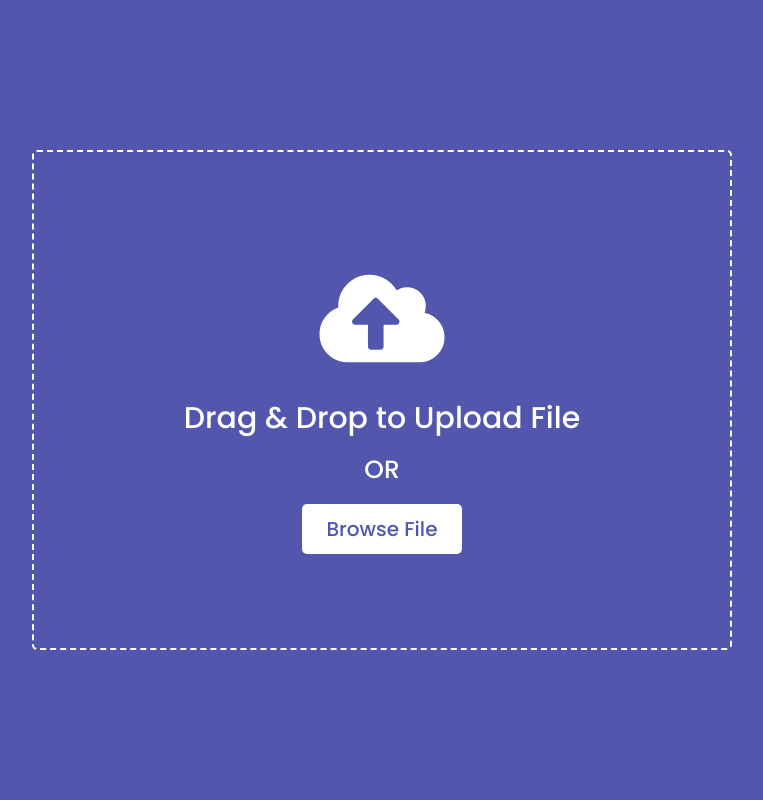
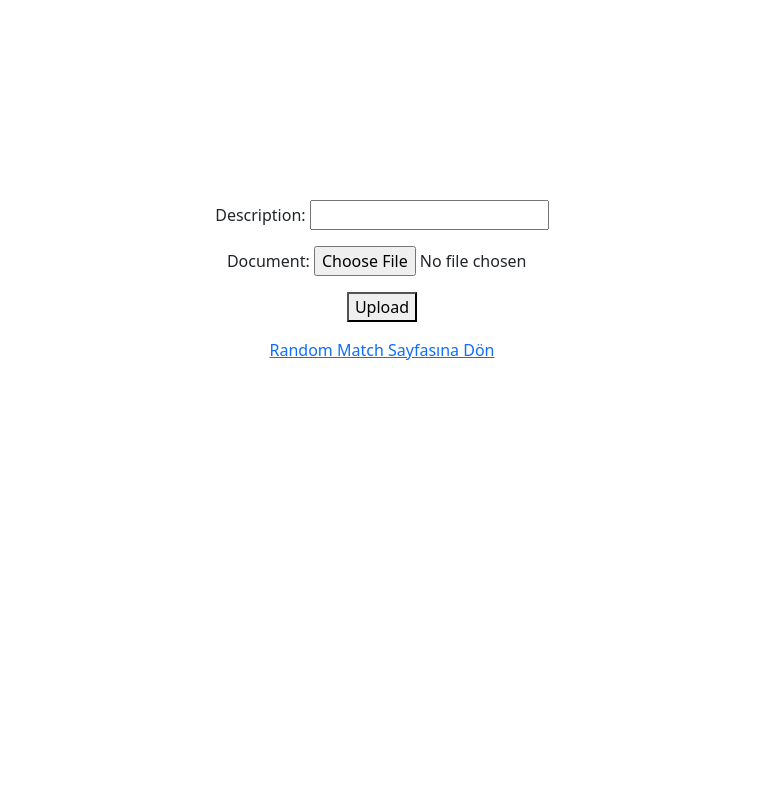
Before and after one commit to codbop/APPS, a Django app: template core/templates/webp.html in a window 1280 px wide. Shown: the whole page, without its empty margins (258-1021 px from the left). Run offline with Django 4.2, Linux system fonts and the light colour scheme; the template is opened without the code that fills it: values that come from a table or form of the project are taken from there, others are empty.

Commit message:
Webp sayfası tamamlandı. Webp servisi yazılıyor.

```diff
--- /dev/null
+++ b/core/forms.py
@@ -0,0 +1,7 @@
+from django import forms
+from core.models import Document
+
+class DocumentForm(forms.ModelForm):
+    class Meta:
+        model = Document
+        fields = ('description', 'document', )
--- a/core/models.py
+++ b/core/models.py
@@ -16,3 +16,9 @@
     file_name = models.CharField(max_length=200, blank=True, null=True)
     created_at = models.DateTimeField(auto_now_add=True, blank=True, null=True)
     updated_at = models.DateTimeField(auto_now=True, blank=True, null=True)
+
+# Media dosyaları için oluşturulan model
+class Document(models.Model):
+    description = models.CharField(max_length=200, blank=True)
+    document = models.FileField(upload_to='images/')
+    uploaded_at = models.DateTimeField(auto_now_add=True)
--- a/core/settings.py
+++ b/core/settings.py
@@ -65,6 +65,7 @@
                 'django.template.context_processors.request',
                 'django.contrib.auth.context_processors.auth',
                 'django.contrib.messages.context_processors.messages',
+                'django.template.context_processors.media',
             ],
         },
     },
@@ -122,6 +123,10 @@
 STATIC_URL = 'static/'
 STATIC_ROOT = 'static/'
 
+# Upload için media urlsi tanımlandı
+MEDIA_URL = 'media/'
+MEDIA_ROOT = os.path.join(BASE_DIR, 'media/')
+
 # Default primary key field type
 # https://docs.djangoproject.com/en/4.0/ref/settings/#default-auto-field
 
--- a/core/static/css/webp.css
+++ /dev/null
@@ -1,59 +0,0 @@
-@import url('https://fonts.googleapis.com/css2?family=Poppins:wght@200;300;400;500;600;700&display=swap');
-*{
-  margin: 0;
-  padding: 0;
-  box-sizing: border-box;
-  font-family: "Poppins", sans-serif;
-}
-body{
-  display: flex;
-  align-items: center;
-  justify-content: center;
-  min-height: 100vh;
-  background: #5256ad;
-}
-.drag-area{
-  border: 2px dashed #fff;
-  height: 500px;
-  width: 700px;
-  border-radius: 5px;
-  display: flex;
-  align-items: center;
-  justify-content: center;
-  flex-direction: column;
-}
-.drag-area.active{
-  border: 2px solid #fff;
-}
-.drag-area .icon{
-  font-size: 100px;
-  color: #fff;
-}
-.drag-area header{
-  font-size: 30px;
-  font-weight: 500;
-  color: #fff;
-}
-.drag-area span{
-  font-size: 25px;
-  font-weight: 500;
-  color: #fff;
-  margin: 10px 0 15px 0;
-}
-.drag-area button{
-  padding: 10px 25px;
-  font-size: 20px;
-  font-weight: 500;
-  border: none;
-  outline: none;
-  background: #fff;
-  color: #5256ad;
-  border-radius: 5px;
-  cursor: pointer;
-}
-.drag-area img{
-  height: 100%;
-  width: 100%;
-  object-fit: cover;
-  border-radius: 5px;
-}
--- a/core/static/js/webp.js
+++ /dev/null
@@ -1,51 +0,0 @@
-//selecting all required elements
-const dropArea = document.querySelector(".drag-area"),
-dragText = dropArea.querySelector("header"),
-button = dropArea.querySelector("button"),
-input = dropArea.querySelector("input");
-let file; //this is a global variable and we'll use it inside multiple functions
-button.onclick = ()=>{
-  input.click(); //if user click on the button then the input also clicked
-}
-input.addEventListener("change", function(){
-  //getting user select file and [0] this means if user select multiple files then we'll select only the first one
-  file = this.files[0];
-  dropArea.classList.add("active");
-  showFile(); //calling function
-});
-//If user Drag File Over DropArea
-dropArea.addEventListener("dragover", (event)=>{
-  event.preventDefault(); //preventing from default behaviour
-  dropArea.classList.add("active");
-  dragText.textContent = "Release to Upload File";
-});
-//If user leave dragged File from DropArea
-dropArea.addEventListener("dragleave", ()=>{
-  dropArea.classList.remove("active");
-  dragText.textContent = "Drag & Drop to Upload File";
-});
-//If user drop File on DropArea
-dropArea.addEventListener("drop", (event)=>{
-  event.preventDefault(); //preventing from default behaviour
-  //getting user select file and [0] this means if user select multiple files then we'll select only the first one
-  file = event.dataTransfer.files[0];
-  showFile(); //calling function
-});
-function showFile(){
-  let fileType = file.type; //getting selected file type
-  let validExtensions = ["image/jpeg", "image/jpg", "image/png"]; //adding some valid image extensions in array
-  if(validExtensions.includes(fileType)){ //if user selected file is an image file
-    let fileReader = new FileReader(); //creating new FileReader object
-    fileReader.onload = ()=>{
-      let fileURL = fileReader.result; //passing user file source in fileURL variable
-        // UNCOMMENT THIS BELOW LINE. I GOT AN ERROR WHILE UPLOADING THIS POST SO I COMMENTED IT
-      // let imgTag = `<img src="${fileURL}" alt="image">`; //creating an img tag and passing user selected file source inside src attribute
-      dropArea.innerHTML = imgTag; //adding that created img tag inside dropArea container
-    }
-    fileReader.readAsDataURL(file);
-  }else{
-    alert("This is not an Image File!");
-    dropArea.classList.remove("active");
-    dragText.textContent = "Drag & Drop to Upload File";
-  }
-}
--- a/core/templates/webp.html
+++ b/core/templates/webp.html
@@ -1,24 +1,34 @@
 {% load static %}
-<!DOCTYPE html>
-<!-- Created By CodingNepal - www.codingnepalweb.com -->
-<html lang="en">
-<head>
-    <meta charset="UTF-8">
-    <meta name="viewport" content="width=device-width, initial-scale=1.0">
-    <title>Drag & Drop or Browse: File Upload | CodingNepal</title>
-    <link rel="stylesheet" href="style.css">
-    <link rel="stylesheet" href="https://cdnjs.cloudflare.com/ajax/libs/font-awesome/5.15.3/css/all.min.css"/>
-    <link rel="stylesheet" type="text/css" href="{% static 'css/webp.css' %}"/>
-</head>
-<body>
-  <div class="drag-area">
-    <div class="icon"><i class="fas fa-cloud-upload-alt"></i></div>
-    <header>Drag & Drop to Upload File</header>
-    <span>OR</span>
-    <button>Browse File</button>
-    <input type="file" hidden>
-  </div>
-</body>
 
-<script src="{% static 'js/webp.js' %}"></script>
-</html>
+<link href="https://cdn.jsdelivr.net/npm/bootstrap@5.1.3/dist/css/bootstrap.min.css" rel="stylesheet" integrity="sha384-1BmE4kWBq78iYhFldvKuhfTAU6auU8tT94WrHftjDbrCEXSU1oBoqyl2QvZ6jIW3" crossorigin="anonymous">
+<script src="https://cdn.jsdelivr.net/npm/bootstrap@5.1.3/dist/js/bootstrap.bundle.min.js" integrity="sha384-ka7Sk0Gln4gmtz2MlQnikT1wXgYsOg+OMhuP+IlRH9sENBO0LRn5q+8nbTov4+1p" crossorigin="anonymous"></script>
+<!------ Include the above in your HEAD tag ---------->
+
+
+<div class="container">
+  <form method="post" action="" enctype="multipart/form-data" style="margin-top:200px;">
+    {% csrf_token %}
+    {{ form.as_p }}
+    <button type="submit">Upload</button>
+  </form>
+
+  <p style="text-align:center;"><a href="{% url 'random_match' %}">Random Match Sayfasına Dön</a></p>
+</div>
+<style>
+form {
+    text-align : center;
+}
+.button {
+    display: block;
+    height: 100px;
+    width: 300px;
+    text-align: center;
+    margin: 0 auto;
+}
+#id_description {
+  margin: 0 auto;
+}
+#id_document {
+  width:20%;
+}
+</style>
--- a/core/urls.py
+++ b/core/urls.py
@@ -13,8 +13,10 @@
     1. Import the include() function: from django.urls import include, path
     2. Add a URL to urlpatterns:  path('blog/', include('blog.urls'))
 """
+from django.conf import settings
 from django.contrib import admin
 from django.urls import path
+from django.conf.urls.static import static
 
 from . import views
 
@@ -22,5 +24,8 @@
     path('admin/', admin.site.urls),
     path('', views.login, name='login'),
     path('random_match/', views.random_match, name='random_match'),
-    path('webp_converter/', views.webp_converter, name='webp_converter')
+    path('webp/', views.webp, name='webp')
 ]
+
+if settings.DEBUG:
+    urlpatterns += static(settings.MEDIA_URL, document_root=settings.MEDIA_ROOT)
```
Also changed, not shown: core/views.py (+21 -6 lines), core/migrations/0003_document.py (added), db.sqlite3.
